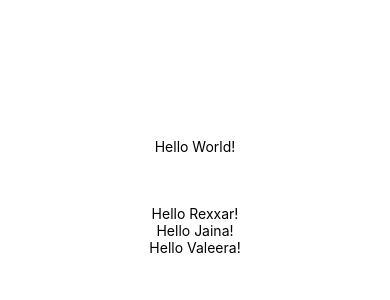
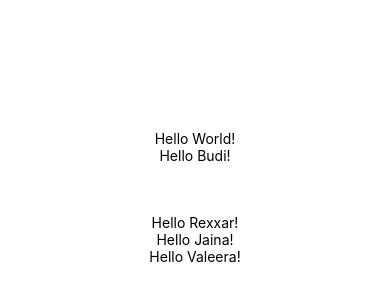
Before and after one commit to budimanfajarf/learn-react-native, a React Native app: screen / in a window 390 px wide. Shown: the part 250-550 px from the top of the page. Built offline with nearby package versions, Linux system fonts and the light colour scheme.

Commit message:
Modify Greeting component

```diff
--- a/App.tsx
+++ b/App.tsx
@@ -1,5 +1,6 @@
 import { StyleSheet, Text, View } from 'react-native';
-import LotsOfGreeting from './components/Greeting';
+import Greeting from './components/Greeting';
+import { LotsOfGreeting } from './components/Greeting';
 
 const styles = StyleSheet.create({
   container: {
@@ -14,6 +15,8 @@ export default function App() {
     <View style={styles.container}>
       <Text>Hello World!</Text>
 
+      <Greeting name="Budi" />
+
       <LotsOfGreeting />
     </View>
   );
--- a/components/Greeting.tsx
+++ b/components/Greeting.tsx
@@ -2,13 +2,15 @@ import { StyleSheet, View, Text } from 'react-native';
 
 const styles = StyleSheet.create({
   center: {
-    alignItems: 'center'
-  }
+    alignItems: 'center',
+  },
 })
 
-const Greeting = (props: {
+type greetingProps = {
   name: string,
-}) => {
+};
+
+const Greeting = (props: greetingProps) => {
   return (
     <View style={styles.center}>
       <Text>Hello {props.name}!</Text>
@@ -16,9 +18,9 @@ const Greeting = (props: {
   );
 }
 
-const LotsOfGreetings = () => {
+export function LotsOfGreeting() {
   return (
-    <View style={[styles.center, {top: 50}]}>
+    <View style={[styles.center, { top: 50 }]}>
       <Greeting name='Rexxar' />
       <Greeting name='Jaina' />
       <Greeting name='Valeera' />
@@ -26,4 +28,4 @@ const LotsOfGreetings = () => {
   );
 }
 
-export default LotsOfGreetings;
+export default Greeting;
```
